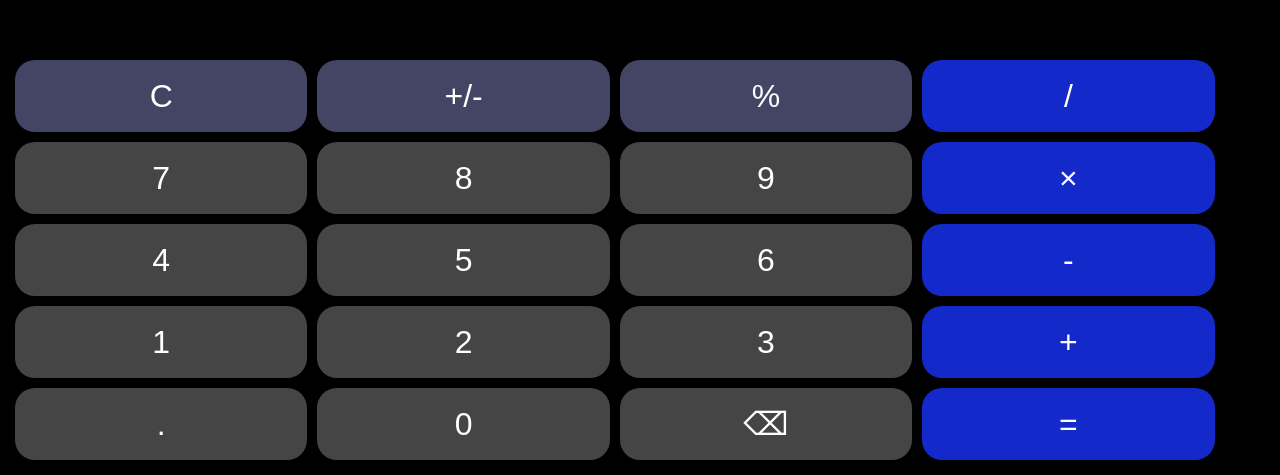
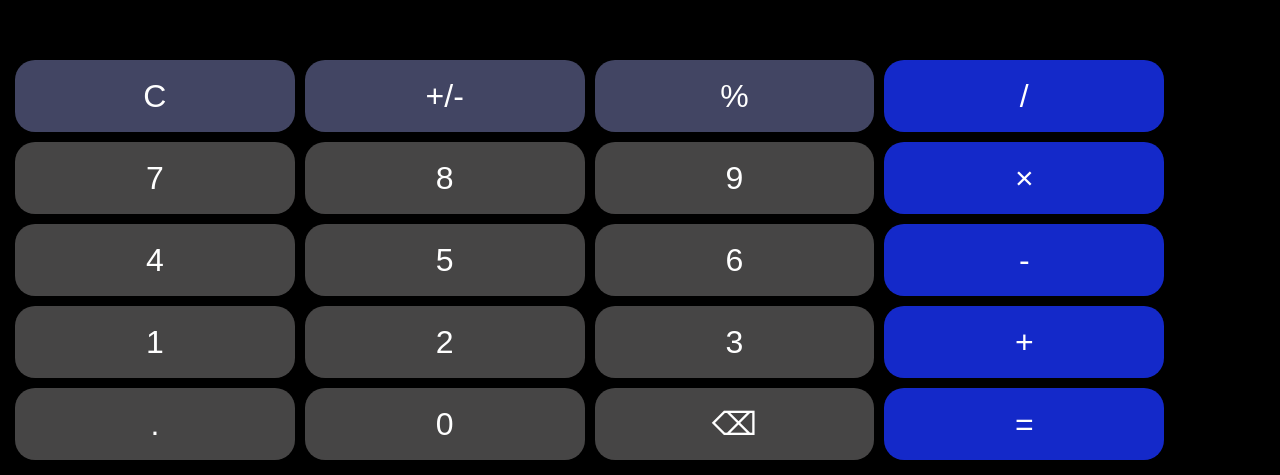
Before and after one commit to TobiasBuetschi/Calculator, a plain HTML site: page index.html in a window 1280 px wide. Shown: the part 325-800 px from the top of the page. Drawn offline with Linux system fonts and the light colour scheme.

Commit message:
Update style.css

```diff
--- a/style.css
+++ b/style.css
@@ -25,7 +25,7 @@ section {
 }
 
 .btn {
-  flex-basis: calc(24% - 10px);
+  flex-basis: calc(23% - 10px);
   margin: 5px;
   font-size: 32px;
   height: 72px;
```
